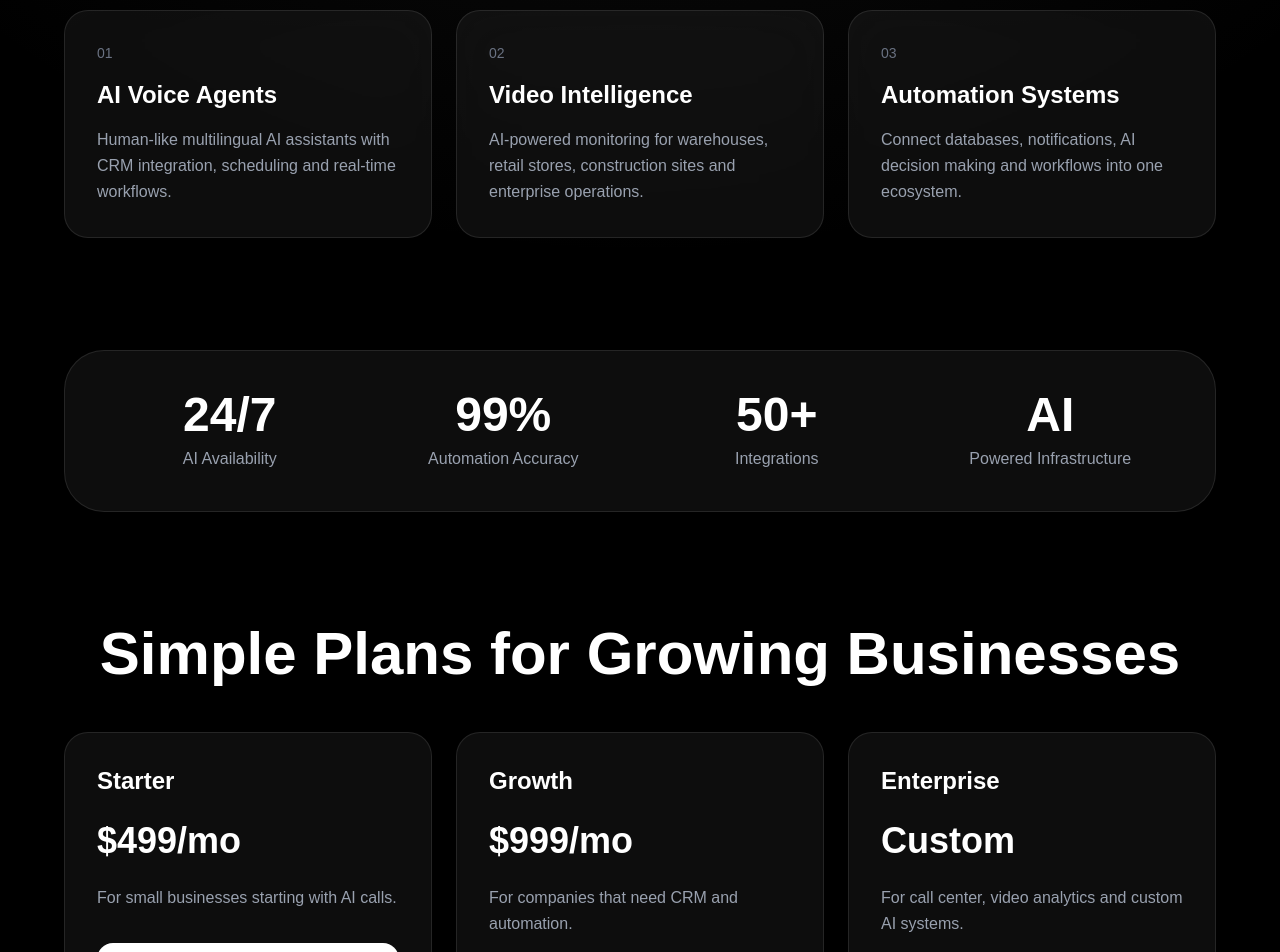
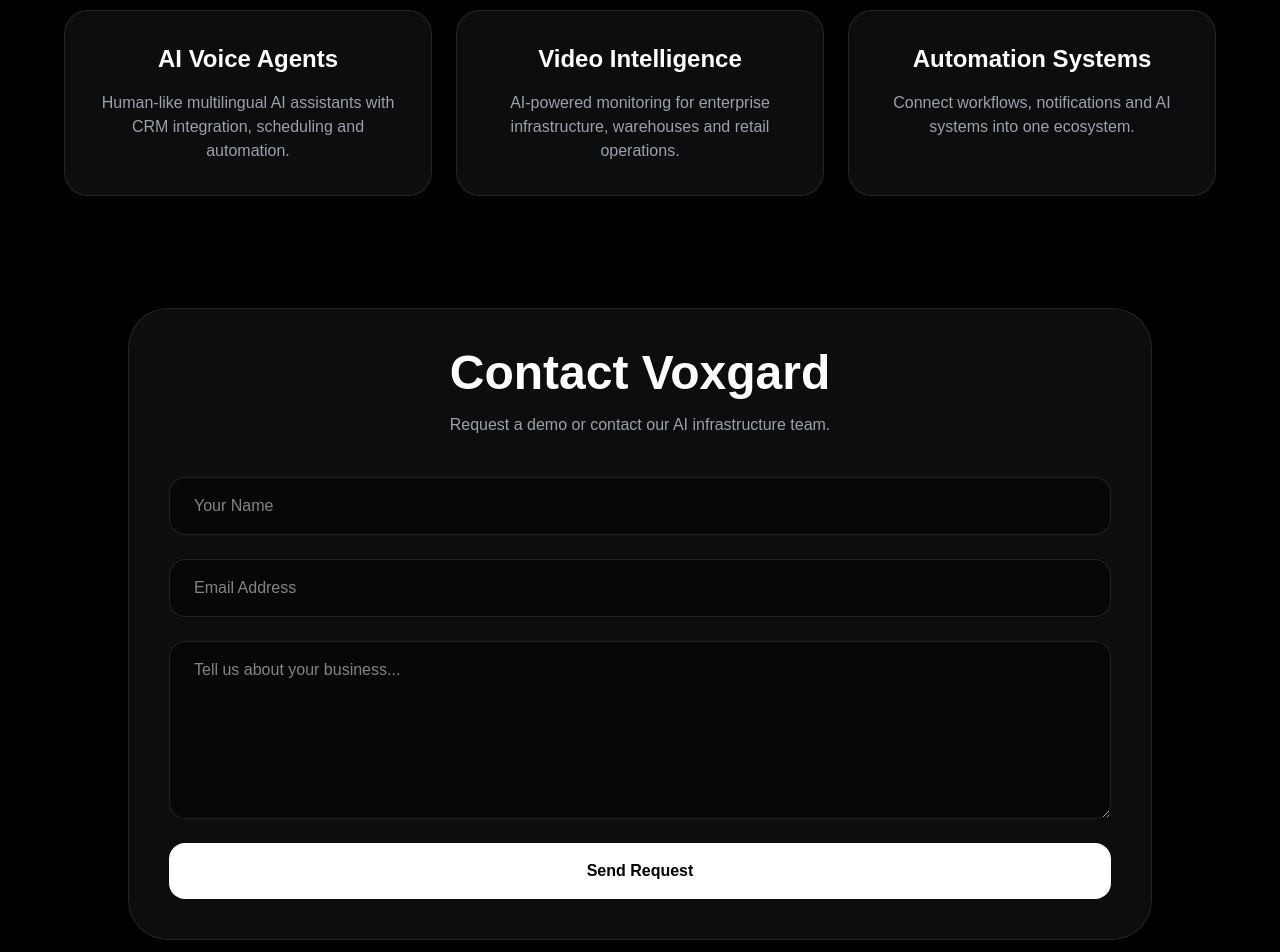
Before and after one commit to voxgard/voxgard-site, a Next.js app: page / in a window 1280 px wide. Shown: the part 800-1752 px from the top of the page. Built offline with nearby package versions, Linux system fonts and the light colour scheme.

Commit message:
add contact form

```diff
--- a/app/page.tsx
+++ b/app/page.tsx
@@ -2,12 +2,13 @@
   return (
     <main className="relative min-h-screen overflow-hidden bg-black text-white">
       <div className="absolute inset-0 bg-[radial-gradient(circle_at_top,rgba(120,120,120,0.18),transparent_42%)]" />
-      <div className="absolute left-1/2 top-0 h-[700px] w-[700px] -translate-x-1/2 rounded-full bg-white/5 blur-3xl" />
 
       <header className="relative z-20 flex items-center justify-between border-b border-white/10 px-6 py-6 md:px-12">
-        <div className="text-2xl font-bold tracking-[0.2em]">VOXGARD</div>
+        <div className="text-2xl font-bold tracking-[0.2em]">
+          VOXGARD
+        </div>
 
-        <nav className="hidden items-center gap-8 text-sm text-gray-300 md:flex">
+        <nav className="hidden md:flex items-center gap-8 text-sm text-gray-300">
           <a href="#">Solutions</a>
           <a href="#">Technology</a>
           <a href="#">Pricing</a>
@@ -22,12 +23,14 @@
 
         <h1 className="mt-10 max-w-6xl text-6xl font-bold leading-tight md:text-8xl">
           AI CALL CENTER
-          <span className="block text-gray-500">& VIDEO ANALYTICS</span>
+          <span className="block text-gray-500">
+            & VIDEO ANALYTICS
+          </span>
         </h1>
 
         <p className="mt-8 max-w-3xl text-lg leading-relaxed text-gray-400 md:text-xl">
-          Intelligent voice automation, real-time monitoring, AI infrastructure
-          and automation systems built for scalable businesses.
+          Intelligent voice automation, real-time monitoring,
+          AI infrastructure and automation systems built for scalable businesses.
         </p>
 
         <div className="mt-12 flex flex-col gap-4 md:flex-row">
@@ -40,70 +43,73 @@
           </button>
         </div>
 
-        <div className="mt-24 grid w-full max-w-6xl gap-6 md:grid-cols-3">
-          {[
-            ["01", "AI Voice Agents", "Human-like multilingual AI assistants with CRM integration, scheduling and real-time workflows."],
-            ["02", "Video Intelligence", "AI-powered monitoring for warehouses, retail stores, construction sites and enterprise operations."],
-            ["03", "Automation Systems", "Connect databases, notifications, AI decision making and workflows into one ecosystem."],
-          ].map(([number, title, text]) => (
-            <div key={title} className="rounded-3xl border border-white/10 bg-white/5 p-8 text-left backdrop-blur-xl">
-              <div className="mb-4 text-sm text-gray-500">{number}</div>
-              <h2 className="mb-4 text-2xl font-semibold">{title}</h2>
-              <p className="leading-relaxed text-gray-400">{text}</p>
-            </div>
-          ))}
-        </div>
+        <section className="mt-24 grid w-full max-w-6xl gap-6 md:grid-cols-3">
+          <div className="rounded-3xl border border-white/10 bg-white/5 p-8 backdrop-blur-xl">
+            <h2 className="mb-4 text-2xl font-semibold">
+              AI Voice Agents
+            </h2>
 
-        <section className="mt-28 grid w-full max-w-6xl gap-6 rounded-[40px] border border-white/10 bg-white/5 p-10 backdrop-blur-2xl md:grid-cols-4">
-          {[
-            ["24/7", "AI Availability"],
-            ["99%", "Automation Accuracy"],
-            ["50+", "Integrations"],
-            ["AI", "Powered Infrastructure"],
-          ].map(([value, label]) => (
-            <div key={label}>
-              <div className="text-5xl font-bold">{value}</div>
-              <div className="mt-2 text-gray-400">{label}</div>
-            </div>
-          ))}
-        </section>
+            <p className="text-gray-400">
+              Human-like multilingual AI assistants with CRM integration,
+              scheduling and automation.
+            </p>
+          </div>
 
-        <section className="mt-28 w-full max-w-6xl text-left">
-          <h2 className="text-center text-4xl font-bold md:text-6xl">
-            Simple Plans for Growing Businesses
-          </h2>
+          <div className="rounded-3xl border border-white/10 bg-white/5 p-8 backdrop-blur-xl">
+            <h2 className="mb-4 text-2xl font-semibold">
+              Video Intelligence
+            </h2>
 
-          <div className="mt-12 grid gap-6 md:grid-cols-3">
-            {[
-              ["Starter", "$499/mo", "For small businesses starting with AI calls."],
-              ["Growth", "$999/mo", "For companies that need CRM and automation."],
-              ["Enterprise", "Custom", "For call center, video analytics and custom AI systems."],
-            ].map(([plan, price, description]) => (
-              <div key={plan} className="rounded-3xl border border-white/10 bg-white/5 p-8 backdrop-blur-xl">
-                <h3 className="text-2xl font-semibold">{plan}</h3>
-                <div className="mt-6 text-4xl font-bold">{price}</div>
-                <p className="mt-6 leading-relaxed text-gray-400">{description}</p>
-                <button className="mt-8 w-full rounded-2xl bg-white px-6 py-4 font-semibold text-black transition hover:bg-gray-200">
-                  Get Started
-                </button>
-              </div>
-            ))}
+            <p className="text-gray-400">
+              AI-powered monitoring for enterprise infrastructure,
+              warehouses and retail operations.
+            </p>
+          </div>
+
+          <div className="rounded-3xl border border-white/10 bg-white/5 p-8 backdrop-blur-xl">
+            <h2 className="mb-4 text-2xl font-semibold">
+              Automation Systems
+            </h2>
+
+            <p className="text-gray-400">
+              Connect workflows, notifications and AI systems
+              into one ecosystem.
+            </p>
           </div>
         </section>
 
-        <section className="mt-28 w-full max-w-4xl rounded-[40px] border border-white/10 bg-white/5 p-10 text-center backdrop-blur-2xl">
-          <h2 className="text-4xl font-bold md:text-5xl">
-            Ready to automate your business?
+        <section className="mt-28 w-full max-w-5xl rounded-[40px] border border-white/10 bg-white/5 p-10 backdrop-blur-2xl">
+          <h2 className="text-center text-4xl font-bold md:text-5xl">
+            Contact Voxgard
           </h2>
 
-          <p className="mt-6 text-gray-400">
-            Build an AI call center, connect your CRM, monitor operations
-            and automate customer communication.
+          <p className="mt-4 text-center text-gray-400">
+            Request a demo or contact our AI infrastructure team.
           </p>
 
-          <button className="mt-10 rounded-2xl bg-white px-8 py-4 font-semibold text-black transition hover:bg-gray-200">
-            Contact Voxgard
-          </button>
+          <form className="mt-10 grid gap-6">
+            <input
+              type="text"
+              placeholder="Your Name"
+              className="rounded-2xl border border-white/10 bg-black/40 px-6 py-4 outline-none"
+            />
+
+            <input
+              type="email"
+              placeholder="Email Address"
+              className="rounded-2xl border border-white/10 bg-black/40 px-6 py-4 outline-none"
+            />
+
+            <textarea
+              placeholder="Tell us about your business..."
+              rows={6}
+              className="rounded-2xl border border-white/10 bg-black/40 px-6 py-4 outline-none"
+            />
+
+            <button className="rounded-2xl bg-white px-8 py-4 font-semibold text-black transition hover:bg-gray-200">
+              Send Request
+            </button>
+          </form>
         </section>
 
         <footer className="mt-24 w-full border-t border-white/10 py-10 text-center text-sm text-gray-500">
```
